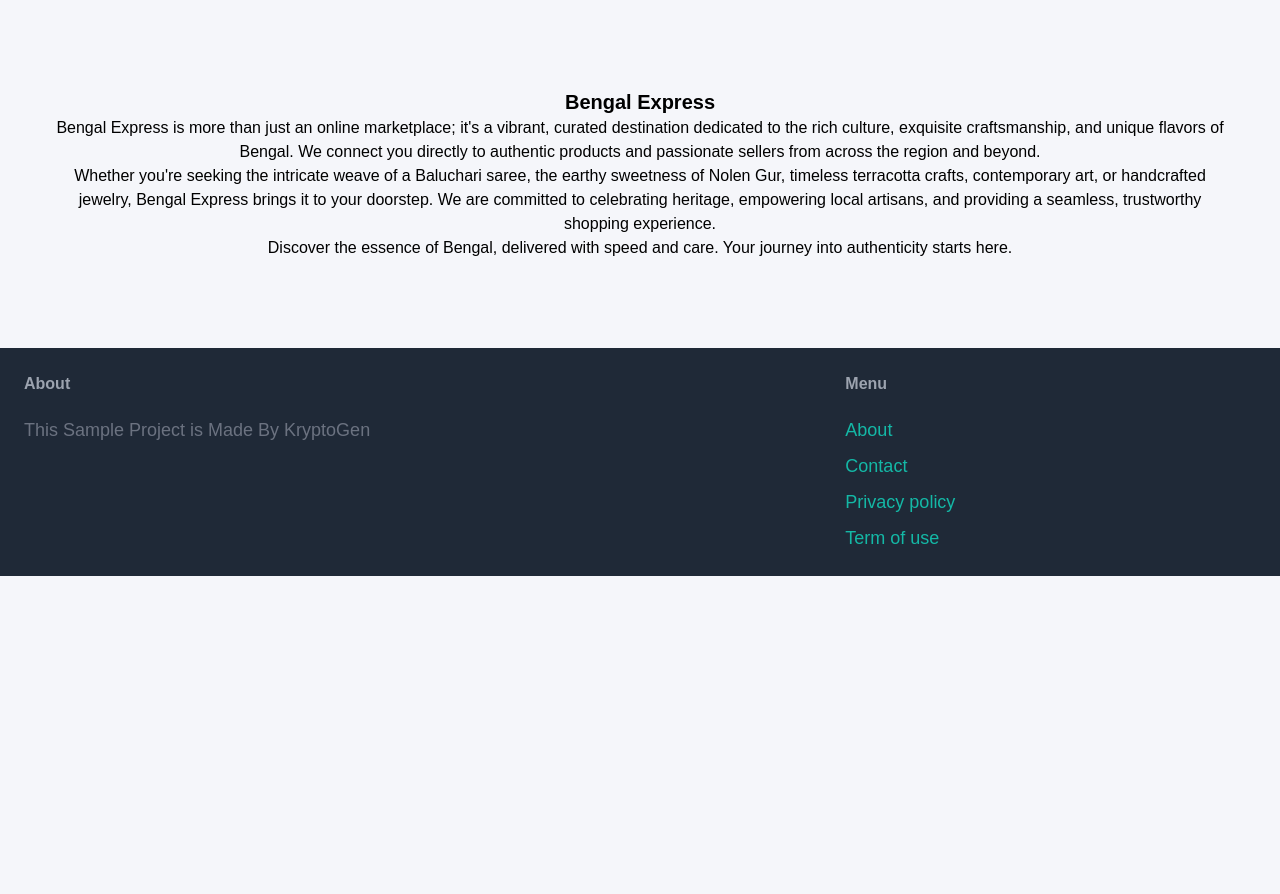
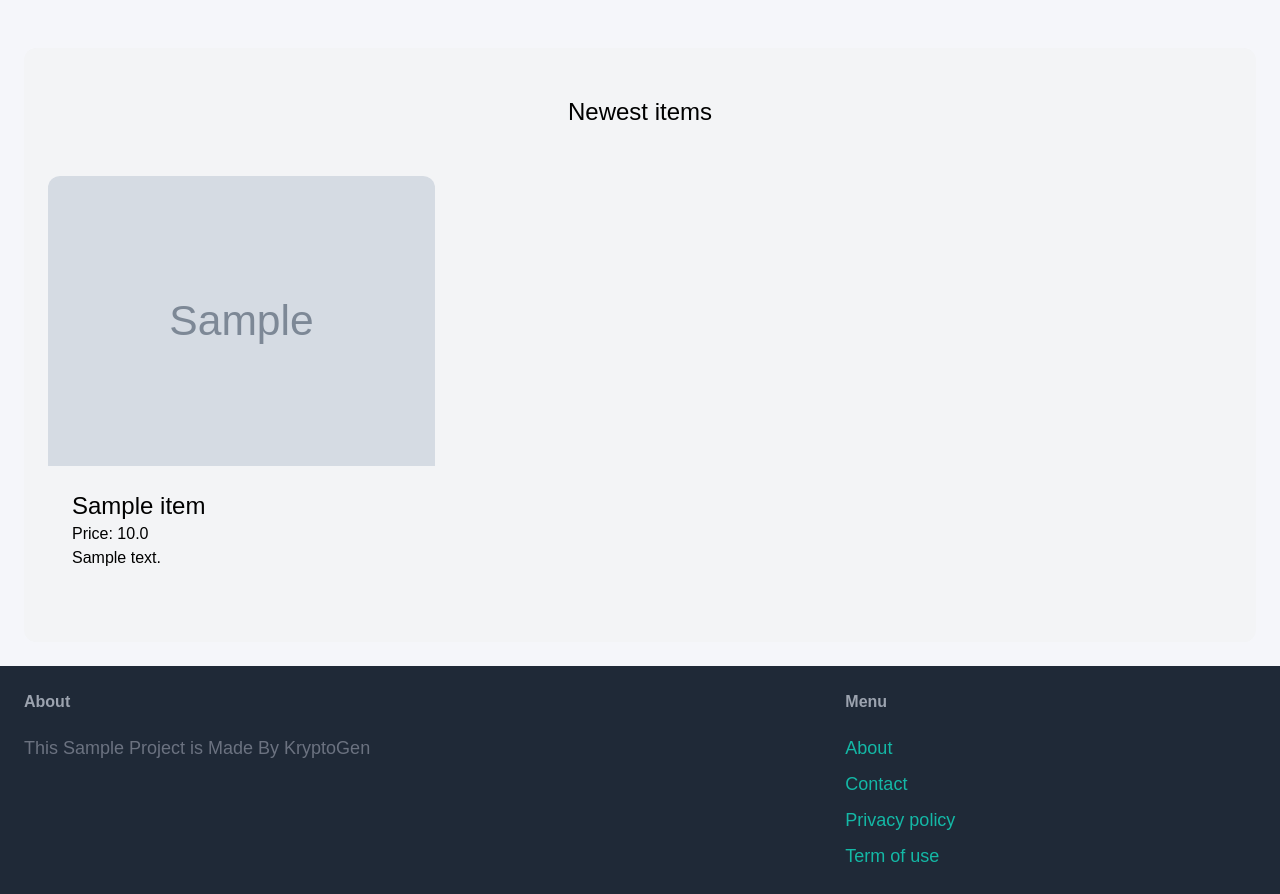
Before and after one commit to tshihab07/Online-Shopping, a Django app: template templates/index.html in a window 1280 px wide. Shown: the part 77-971 px from the top of the page. Before the commit the page ends 653 px from the top, so only its background shows below. Run offline with Django 5.2, Linux system fonts and the light colour scheme; the template is opened without the code that fills it: values that come from a table or form of the project are taken from there, others are empty; tables that the repository leaves empty hold one stand-in row (values such as "Sample post"); grey boxes marked "Sample" are stand-in pictures; some libraries are stand-ins or nearby versions.

Commit message:
feat(ui): display items grid on index template

```diff
--- a/templates/index.html
+++ b/templates/index.html
@@ -3,13 +3,25 @@
 {% block title %}Welcome{% endblock %}
 
 {% block content %}
-    <div class="px-6 py-16 text-center">
-        <h1 class="text-xl font-bold">Bengal Express</h1>
-        <p>Bengal Express is more than just an online marketplace; it's a vibrant, curated destination dedicated to the rich culture, exquisite craftsmanship, and unique flavors of Bengal. We connect you directly to authentic products and passionate sellers from across the region and beyond.</p>
+    <div class="mt-6 px-6 py-12 bg-gray-100 rounded-xl">
+        <h2 class="mb-12 text-2xl text-center">Newest items</h2>
 
-        <p>Whether you're seeking the intricate weave of a Baluchari saree, the earthy sweetness of Nolen Gur, timeless terracotta crafts, contemporary art, or handcrafted jewelry, Bengal Express brings it to your doorstep. We are committed to celebrating heritage, empowering local artisans, and providing a seamless, trustworthy shopping experience.</p>
+        <div class="grid grid-cols-3 gap-3">
+            {% for item in items %}
+                <div class="card">
+                    <a href="#" class="card-link">
+                        <div>
+                            <img src="{{ item.image.url}}" class="card-image rounded-t-xl">
+                        </div>
 
-        <p>Discover the essence of Bengal, delivered with speed and care. Your journey into authenticity starts here.</p>
-
+                        <div class="p-6 rounded-b-xl card-body">
+                            <h2 class="text-2xl">{{ item.name }}</h2>
+                            <p class="text-black-800">Price: {{ item.price }}</p>
+                            <p class="description">{{ item.description }}</p>
+                        </div>
+                    </a>
+                </div>
+            {% endfor %}
+        </div>
     </div>
 {% endblock %}
```
